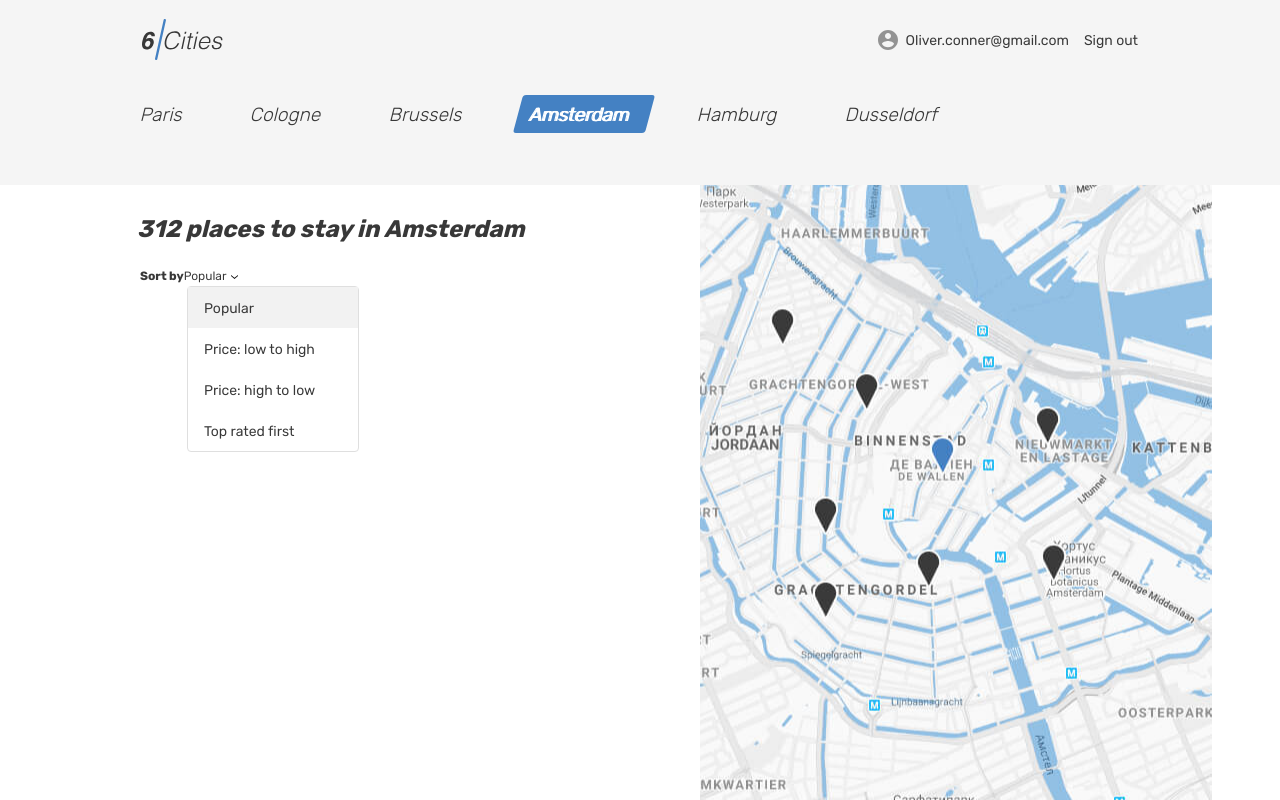
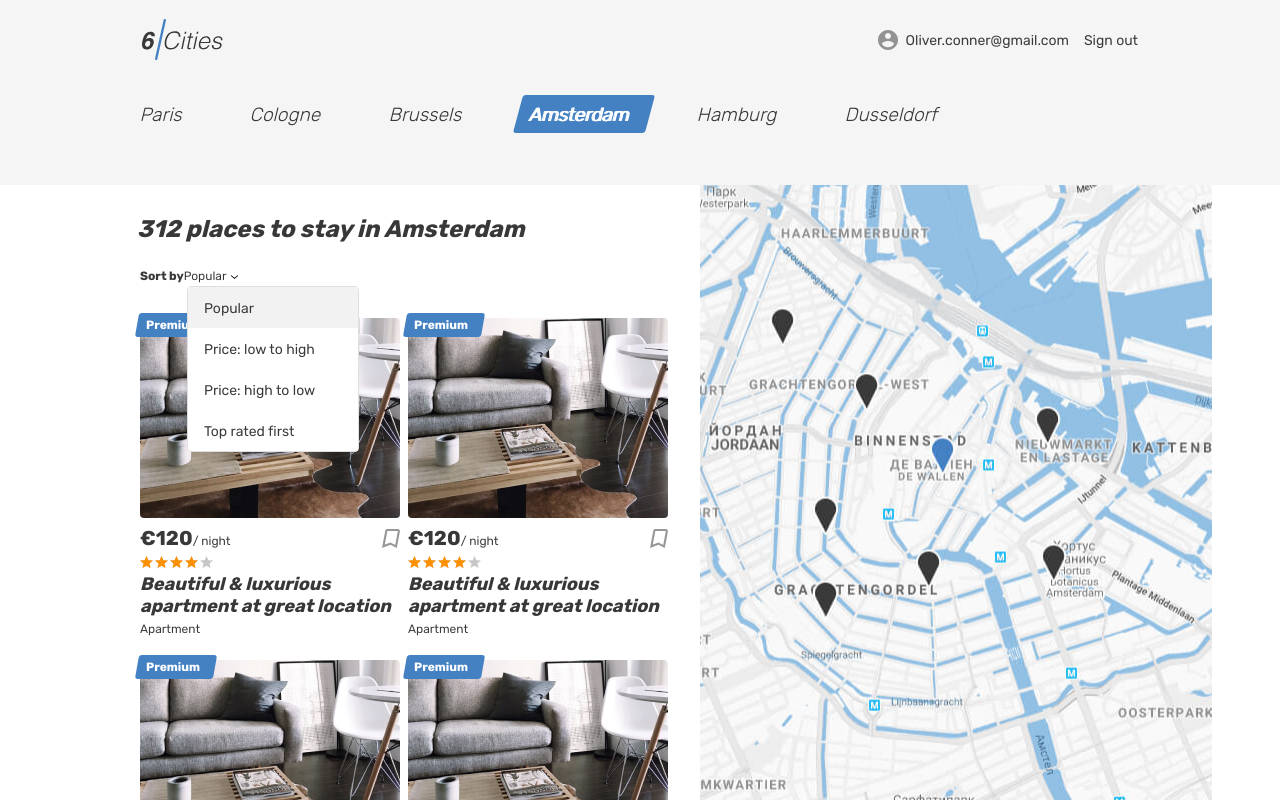
Before and after one commit to RomanBass/1430065-six-cities-9, a React (Create React App) app in the folder project/: page / in a window 1280 px wide. Built offline with nearby package versions, Linux system fonts and the light colour scheme.

Commit message:
Подключает Card в main 5 раз

```diff
--- a/project/src/components/main/main.tsx
+++ b/project/src/components/main/main.tsx
@@ -1,3 +1,5 @@
+import Card from '../card/card';
+
 function Main(): JSX.Element {
   return (
     <div className="page page--gray page--main">
@@ -88,171 +90,11 @@
                 </ul>
               </form>
               <div className="cities__places-list places__list tabs__content">
-                {/* <article className="cities__place-card place-card">
-                  <div className="place-card__mark">
-                    <span>Premium</span>
-                  </div>
-                  <div className="cities__image-wrapper place-card__image-wrapper">
-                    <a href="/">
-                      <img className="place-card__image" src="img/apartment-01.jpg" width="260" height="200" alt="Place" />
-                    </a>
-                  </div>
-                  <div className="place-card__info">
-                    <div className="place-card__price-wrapper">
-                      <div className="place-card__price">
-                        <b className="place-card__price-value">&euro;120</b>
-                        <span className="place-card__price-text">&#47;&nbsp;night</span>
-                      </div>
-                      <button className="place-card__bookmark-button button" type="button">
-                        <svg className="place-card__bookmark-icon" width="18" height="19">
-                          <use xlinkHref="#icon-bookmark"></use>
-                        </svg>
-                        <span className="visually-hidden">To bookmarks</span>
-                      </button>
-                    </div>
-                    <div className="place-card__rating rating">
-                      <div className="place-card__stars rating__stars">
-                        <span style={{width: '80%'}}></span>
-                        <span className="visually-hidden">Rating</span>
-                      </div>
-                    </div>
-                    <h2 className="place-card__name">
-                      <a href="/">Beautiful &amp; luxurious apartment at great location</a>
-                    </h2>
-                    <p className="place-card__type">Apartment</p>
-                  </div>
-                </article>
-
-                <article className="cities__place-card place-card">
-                  <div className="cities__image-wrapper place-card__image-wrapper">
-                    <a href="/">
-                      <img className="place-card__image" src="img/room.jpg" width="260" height="200" alt="Place" />
-                    </a>
-                  </div>
-                  <div className="place-card__info">
-                    <div className="place-card__price-wrapper">
-                      <div className="place-card__price">
-                        <b className="place-card__price-value">&euro;80</b>
-                        <span className="place-card__price-text">&#47;&nbsp;night</span>
-                      </div>
-                      <button className="place-card__bookmark-button place-card__bookmark-button--active button" type="button">
-                        <svg className="place-card__bookmark-icon" width="18" height="19">
-                          <use xlinkHref="#icon-bookmark"></use>
-                        </svg>
-                        <span className="visually-hidden">In bookmarks</span>
-                      </button>
-                    </div>
-                    <div className="place-card__rating rating">
-                      <div className="place-card__stars rating__stars">
-                        <span style={{width: '80%'}}></span>
-                        <span className="visually-hidden">Rating</span>
-                      </div>
-                    </div>
-                    <h2 className="place-card__name">
-                      <a href="/">Wood and stone place</a>
-                    </h2>
-                    <p className="place-card__type">Private room</p>
-                  </div>
-                </article>
-
-                <article className="cities__place-card place-card">
-                  <div className="cities__image-wrapper place-card__image-wrapper">
-                    <a href="/">
-                      <img className="place-card__image" src="img/apartment-02.jpg" width="260" height="200" alt="Place" />
-                    </a>
-                  </div>
-                  <div className="place-card__info">
-                    <div className="place-card__price-wrapper">
-                      <div className="place-card__price">
-                        <b className="place-card__price-value">&euro;132</b>
-                        <span className="place-card__price-text">&#47;&nbsp;night</span>
-                      </div>
-                      <button className="place-card__bookmark-button button" type="button">
-                        <svg className="place-card__bookmark-icon" width="18" height="19">
-                          <use xlinkHref="#icon-bookmark"></use>
-                        </svg>
-                        <span className="visually-hidden">To bookmarks</span>
-                      </button>
-                    </div>
-                    <div className="place-card__rating rating">
-                      <div className="place-card__stars rating__stars">
-                        <span style={{width: '80%'}}></span>
-                        <span className="visually-hidden">Rating</span>
-                      </div>
-                    </div>
-                    <h2 className="place-card__name">
-                      <a href="/">Canal View Prinsengracht</a>
-                    </h2>
-                    <p className="place-card__type">Apartment</p>
-                  </div>
-                </article>
-
-                <article className="cities__place-card place-card">
-                  <div className="place-card__mark">
-                    <span>Premium</span>
-                  </div>
-                  <div className="cities__image-wrapper place-card__image-wrapper">
-                    <a href="/">
-                      <img className="place-card__image" src="img/apartment-03.jpg" width="260" height="200" alt="Place" />
-                    </a>
-                  </div>
-                  <div className="place-card__info">
-                    <div className="place-card__price-wrapper">
-                      <div className="place-card__price">
-                        <b className="place-card__price-value">&euro;180</b>
-                        <span className="place-card__price-text">&#47;&nbsp;night</span>
-                      </div>
-                      <button className="place-card__bookmark-button button" type="button">
-                        <svg className="place-card__bookmark-icon" width="18" height="19">
-                          <use xlinkHref="#icon-bookmark"></use>
-                        </svg>
-                        <span className="visually-hidden">To bookmarks</span>
-                      </button>
-                    </div>
-                    <div className="place-card__rating rating">
-                      <div className="place-card__stars rating__stars">
-                        <span style={{width: '100%'}}></span>
-                        <span className="visually-hidden">Rating</span>
-                      </div>
-                    </div>
-                    <h2 className="place-card__name">
-                      <a href="/">Nice, cozy, warm big bed apartment</a>
-                    </h2>
-                    <p className="place-card__type">Apartment</p>
-                  </div>
-                </article>
-
-                <article className="cities__place-card place-card">
-                  <div className="cities__image-wrapper place-card__image-wrapper">
-                    <a href="/">
-                      <img className="place-card__image" src="img/room.jpg" width="260" height="200" alt="Place" />
-                    </a>
-                  </div>
-                  <div className="place-card__info">
-                    <div className="place-card__price-wrapper">
-                      <div className="place-card__price">
-                        <b className="place-card__price-value">&euro;80</b>
-                        <span className="place-card__price-text">&#47;&nbsp;night</span>
-                      </div>
-                      <button className="place-card__bookmark-button place-card__bookmark-button--active button" type="button">
-                        <svg className="place-card__bookmark-icon" width="18" height="19">
-                          <use xlinkHref="#icon-bookmark"></use>
-                        </svg>
-                        <span className="visually-hidden">In bookmarks</span>
-                      </button>
-                    </div>
-                    <div className="place-card__rating rating">
-                      <div className="place-card__stars rating__stars">
-                        <span style={{width: '80%'}}></span>
-                        <span className="visually-hidden">Rating</span>
-                      </div>
-                    </div>
-                    <h2 className="place-card__name">
-                      <a href="/">Wood and stone place</a>
-                    </h2>
-                    <p className="place-card__type">Private room</p>
-                  </div>
-                </article> */}
+                <Card />
+                <Card />
+                <Card />
+                <Card />
+                <Card />
               </div>
             </section>
             <div className="cities__right-section">
```
